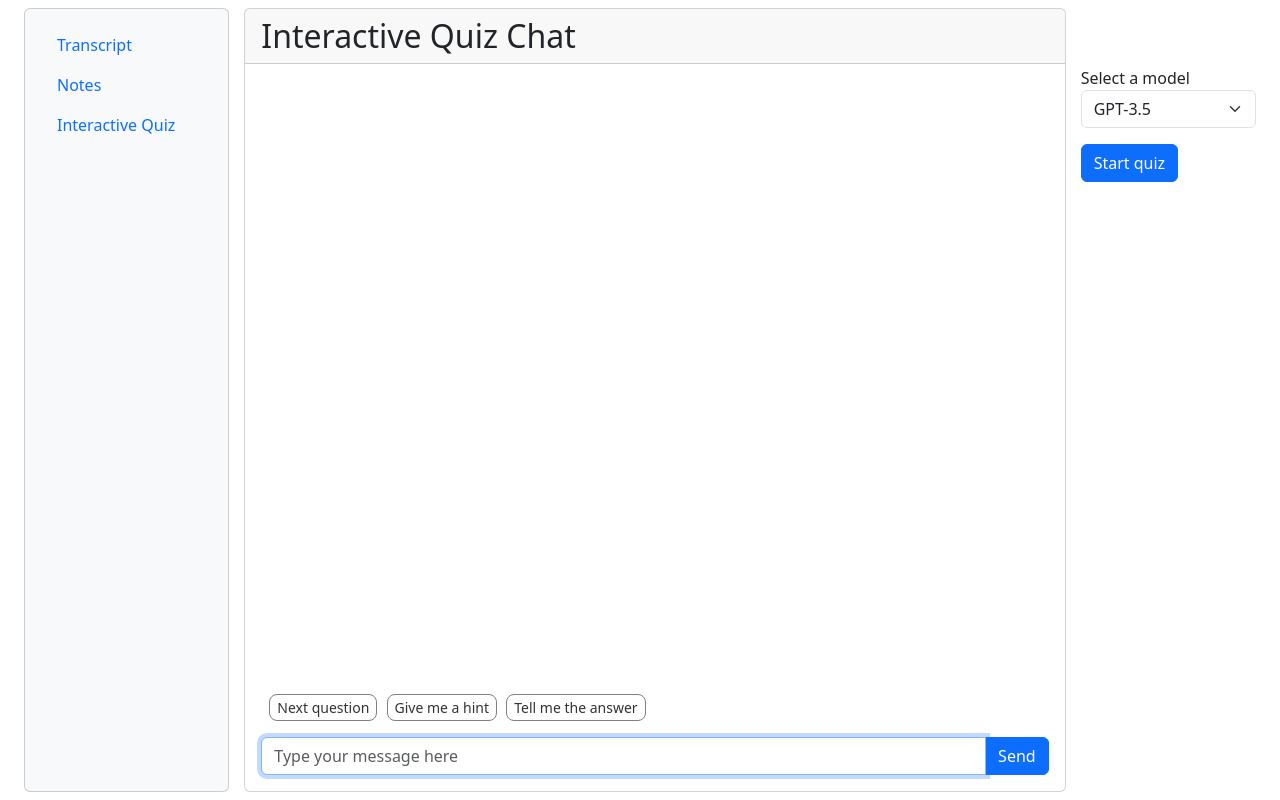
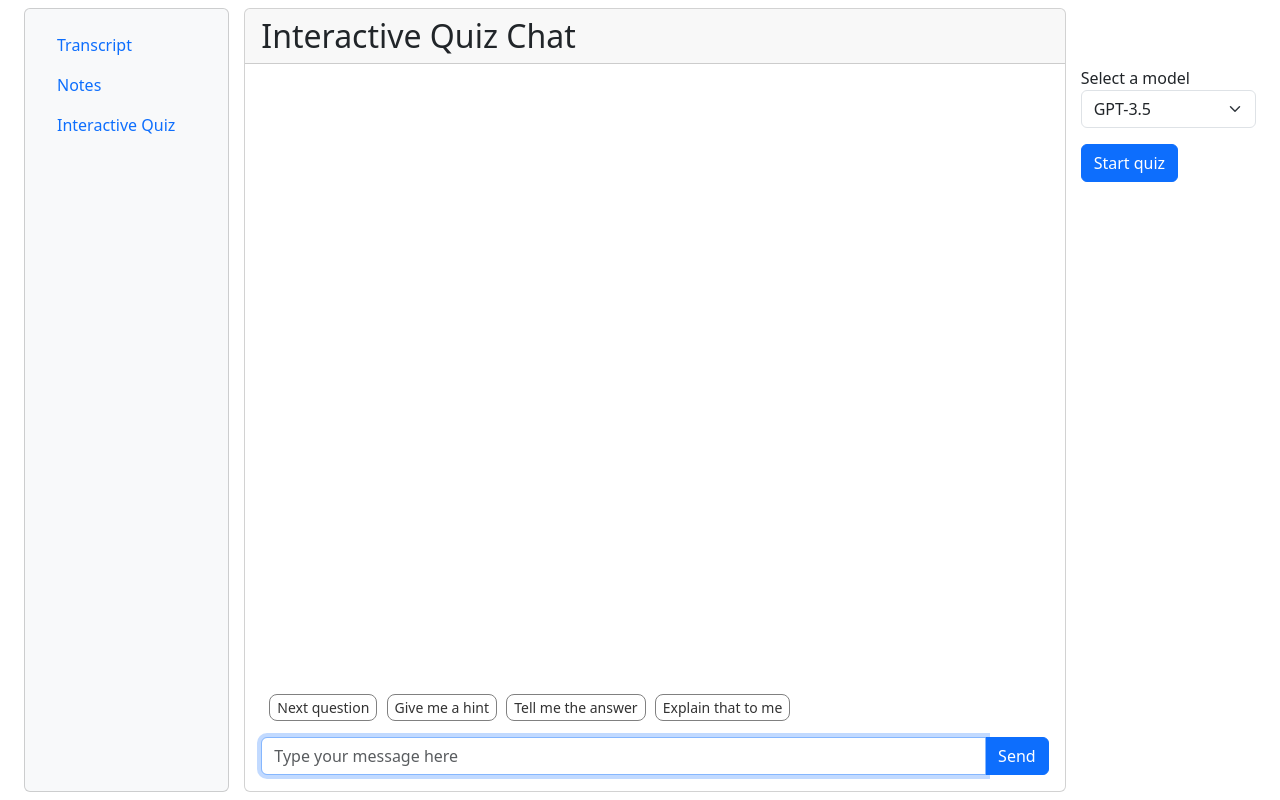
Before and after one commit to Zemelware/StudyX, a Flask app: page /interactive-quiz in a window 1280 px wide. Run offline with Flask 2, Linux system fonts and the light colour scheme; some libraries are stand-ins or nearby versions.

Commit message:
Add "explain" sample response button

```diff
--- a/templates/quiz.html
+++ b/templates/quiz.html
@@ -7,7 +7,7 @@
     <div class="card-body" id="chat-body">
       {% include "chat_body.html" %}
     </div>
-    <div class="m-3">
+    <div class="m-3 mt-1">
       <form
         method="POST"
         class="ms-2 mb-3"
@@ -33,6 +33,12 @@
           class="btn btn-outline-secondary btn-sm rounded-3"
           name="sample-response"
           value="Tell me the answer"
+        />
+        <input
+          type="submit"
+          class="btn btn-outline-secondary btn-sm rounded-3"
+          name="sample-response"
+          value="Explain that to me"
         />
       </form>
       <form
```
